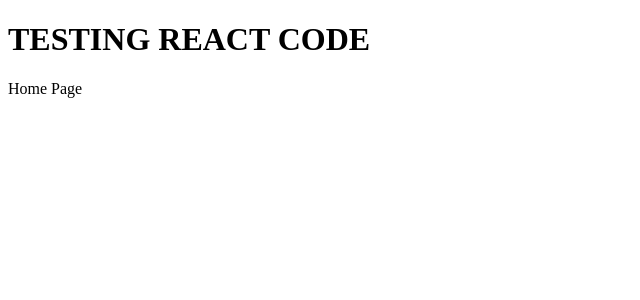
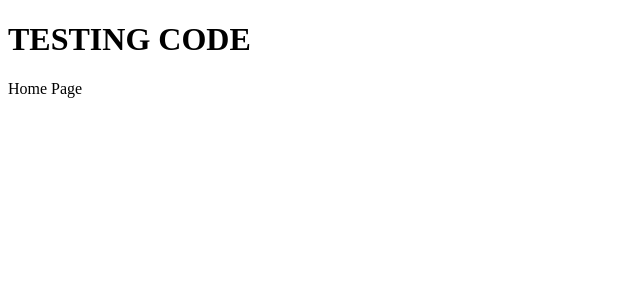
Before and after one commit to NikolaTosic-sudo/react-django_app, a React app in the folder partyControl/frontend/: page / in a window 1280 px wide. Shown: the top 300 px of the page, without its empty margins (0-640 px from the left). Built offline with nearby package versions, Linux system fonts and the light colour scheme; the HTML template or start-up script is replaced by a standard one.

Commit message:
Rendering problem
Run into a problem, react part of the project does not render properly, django shows only old pages

```diff
--- a/partyControl/frontend/src/components/App.js
+++ b/partyControl/frontend/src/components/App.js
@@ -1,7 +1,8 @@
 import React, { Component } from 'react'
+import ReactDOM from 'react-dom'
 import HomePage from './HomePage'
 
-class App extends Component {
+export default class App extends Component {
     constructor(props){
         super(props)
     }
@@ -9,11 +10,13 @@ class App extends Component {
     render(){
         return (
             <div>
-                <h1>TESTING REACT CODE</h1>
+                <h1>TESTING CODE</h1>
                 <HomePage />
             </div>
         )
     }
 }
 
-export default App
+const appDiv = document.getElementById('app');
+
+ReactDOM.render(<App />, appDiv);
--- a/partyControl/frontend/src/index.js
+++ b/partyControl/frontend/src/index.js
@@ -1,6 +1 @@
-import React from 'react'
-import ReactDOM from 'react-dom'
-
 import App from './components/App'
-
-ReactDOM.render(<App />, document.getElementById('app'));
```
